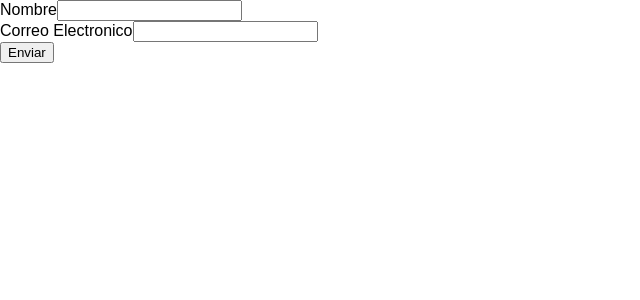
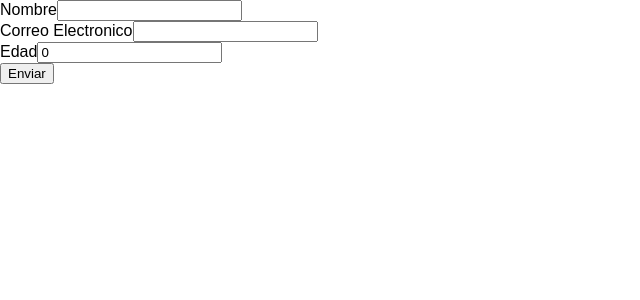
Before and after one commit to cesar-rodriguez92/react-dev, a React (Create React App) app in the folder clase5/app01/: page / in a window 1280 px wide. Shown: the top 300 px of the page, without its empty margins (0-640 px from the left). Built offline with nearby package versions, Linux system fonts and the light colour scheme.

Commit message:
Formulario con validacion de edad

```diff
--- a/clase5/app01/src/App.js
+++ b/clase5/app01/src/App.js
@@ -5,7 +5,6 @@ const App = () =>(
   <div>
     <Form onSubmit={(data) =>
       console.log(data)} />
-
   </div>
 );
 
--- a/clase5/app01/src/Form.js
+++ b/clase5/app01/src/Form.js
@@ -18,12 +18,19 @@ const ContactForm = (props) =>{
     <form onSubmit = { handleSubmit }>
       <Field name='name' component={renderField} type='text'  label='Nombre'/>
       <Field name='email' component={renderField} type='email'label='Correo Electronico' />
+      <Field name='edad' component={renderField} type='number'label='Edad' normalize = {validarEdad('edad')}  />
       <button
         type='submit'>Enviar</button>
     </form>
   );
 };
 
+//const minValorEdad = {"min" : 1};
+
+const validarEdad = otherField => (value, previousValue, allValues) => value > 0 ? value : previousValue;
+
+
 export default reduxForm({
   form: 'contact-form',
+  initialValues : {edad: 0}
 })(ContactForm);
```
